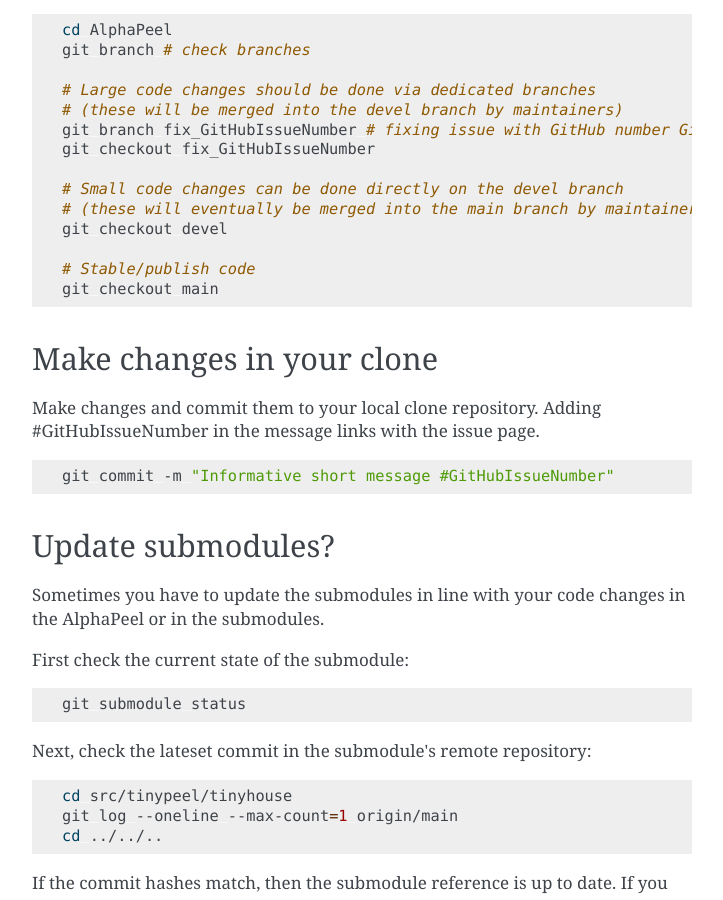
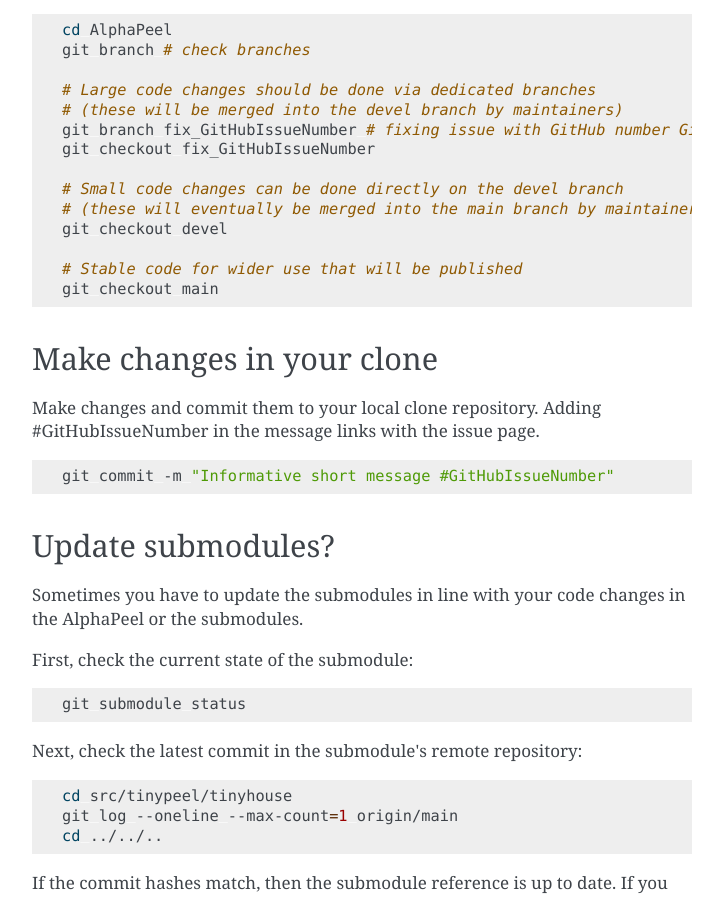
Before and after one commit to AlphaGenes/AlphaPeel, a Sphinx documentation site: the page built from docs/source/contribute.rst, in a window 1280 px wide and 900 px high, scrolled down 600 px. Shown: the whole window, without its empty margins (388-1111 px from the left). Built offline with Sphinx 7.4.7, drawn with Linux system fonts in a browser that asks for light colours.

Commit message:
Update typos in contribute.rst

```diff
--- a/docs/source/contribute.rst
+++ b/docs/source/contribute.rst
@@ -37,7 +37,7 @@
     # (these will eventually be merged into the main branch by maintainers)
     git checkout devel
 
-    # Stable/publish code
+    # Stable code for wider use that will be published
     git checkout main
 
 Make changes in your clone
@@ -52,15 +52,15 @@
 Update submodules?
 ------------------
 
-Sometimes you have to update the submodules in line with your code changes in the AlphaPeel or in the submodules.
+Sometimes you have to update the submodules in line with your code changes in the AlphaPeel or the submodules.
 
-First check the current state of the submodule:
+First, check the current state of the submodule:
 
 .. code-block:: bash
 
     git submodule status
 
-Next, check the lateset commit in the submodule's remote repository:
+Next, check the latest commit in the submodule's remote repository:
 
 .. code-block:: bash
 
```
